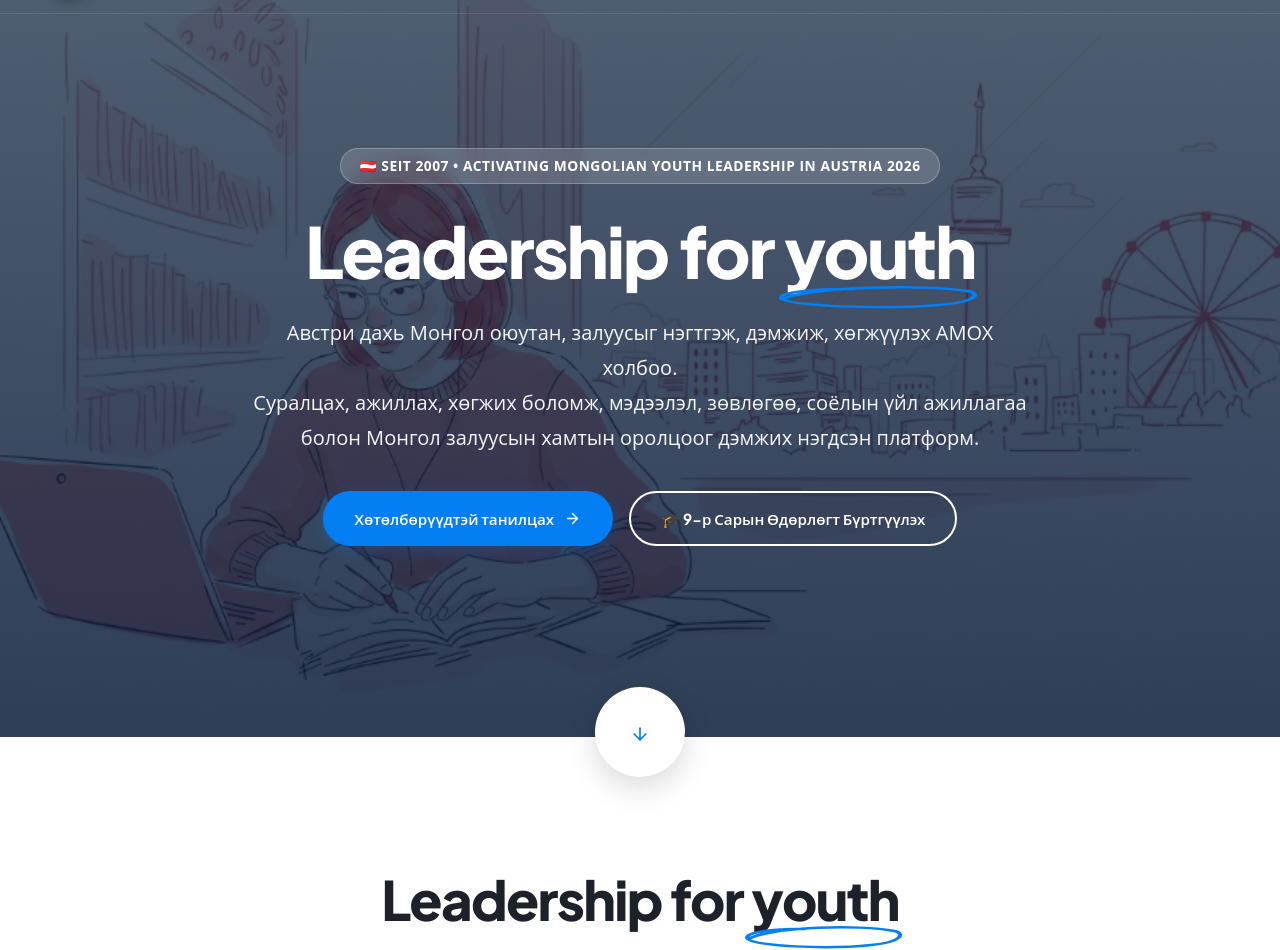
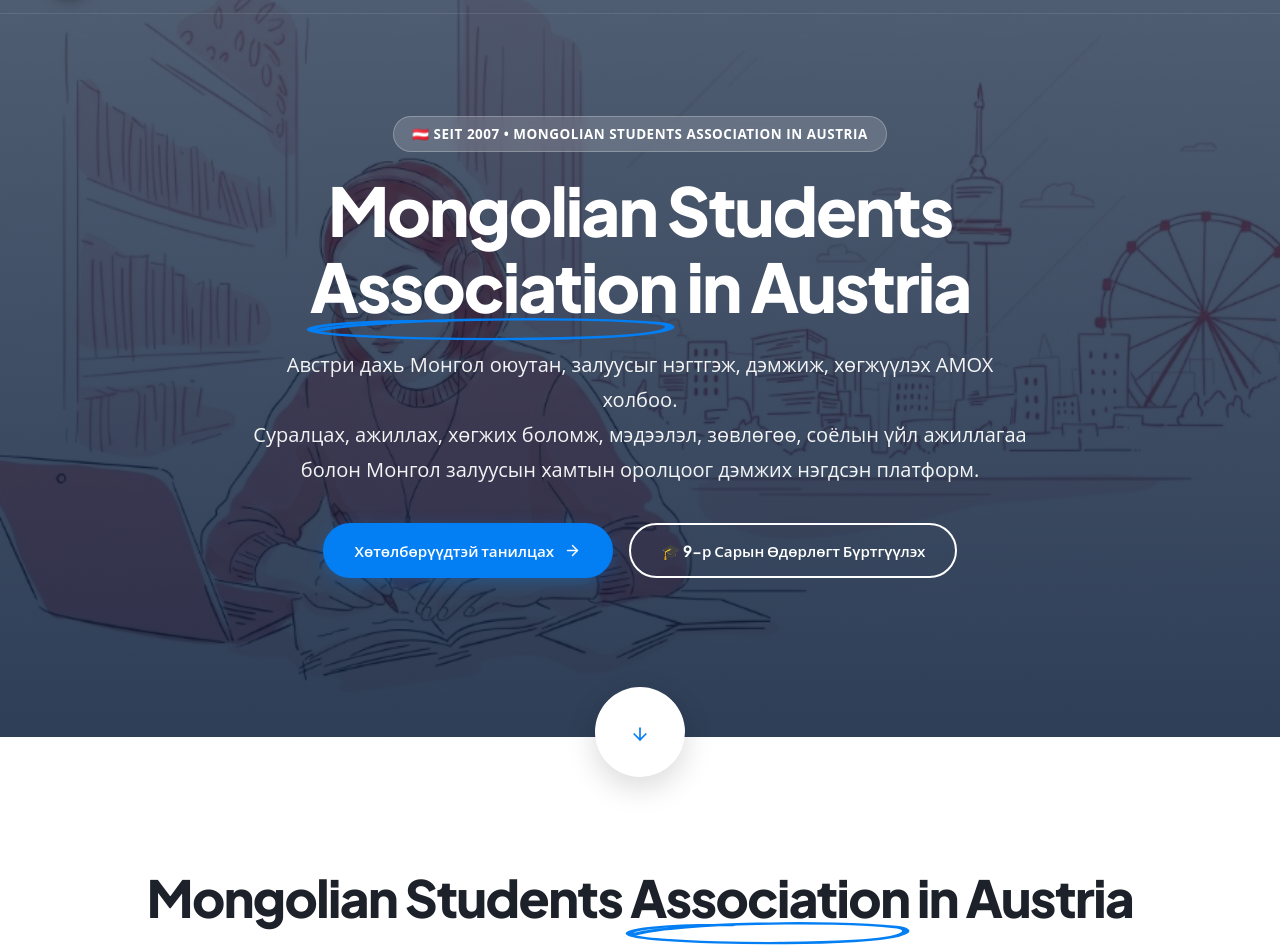
Before and after one commit to bkoenig-coder/amox, a React (Vite) app: page / in a window 1280 px wide. Shown: the part 63-1013 px from the top of the page. Built offline with nearby package versions, Linux system fonts and the light colour scheme.

Commit message:
Update homepage hero and section titles to Mongolian Students Association in Austria

```diff
--- a/src/pages/HomePage.tsx
+++ b/src/pages/HomePage.tsx
@@ -81,19 +81,19 @@ export const HomePage: React.FC = () => {
                 background: 'rgba(255, 255, 255, 0.16)',
                 backdropFilter: 'blur(8px)',
                 border: '1px solid rgba(255, 255, 255, 0.25)',
-                fontSize: '0.86rem',
+                fontSize: '0.84rem',
                 fontWeight: 700,
                 letterSpacing: '0.04em',
                 textTransform: 'uppercase',
-                marginBottom: 28
+                marginBottom: 20
               }}
             >
-              <span>🇦🇹 Seit 2007 &bull; Activating Mongolian Youth Leadership in Austria 2026</span>
+              <span>🇦🇹 Seit 2007 &bull; Mongolian Students Association in Austria</span>
             </div>
 
             <h1
               style={{
-                fontSize: 'clamp(2.5rem, 6vw, 4.4rem)',
+                fontSize: 'clamp(2.3rem, 5.5vw, 4.2rem)',
                 lineHeight: 1.12,
                 fontWeight: 800,
                 color: '#FFFFFF',
@@ -101,11 +101,12 @@ export const HomePage: React.FC = () => {
                 letterSpacing: '-0.03em'
               }}
             >
-              Leadership for{' '}
+              Mongolian Students{' '}
               <span className="doodle-wrap">
-                youth
+                Association
                 <HandDrawnLoop color="#037EF3" />
-              </span>
+              </span>{' '}
+              in Austria
             </h1>
 
             <p
@@ -185,17 +186,18 @@ export const HomePage: React.FC = () => {
           <div style={{ textAlign: 'center', marginBottom: 60 }}>
             <h2
               style={{
-                fontSize: 'clamp(2.2rem, 5vw, 3.4rem)',
+                fontSize: 'clamp(2.1rem, 4.8vw, 3.2rem)',
                 fontWeight: 800,
                 letterSpacing: '-0.03em',
                 marginBottom: 12
               }}
             >
-              Leadership for{' '}
+              Mongolian Students{' '}
               <span className="doodle-wrap">
-                youth
+                Association
                 <HandDrawnLoop color="#037EF3" />
-              </span>
+              </span>{' '}
+              in Austria
             </h2>
           </div>
 
```
